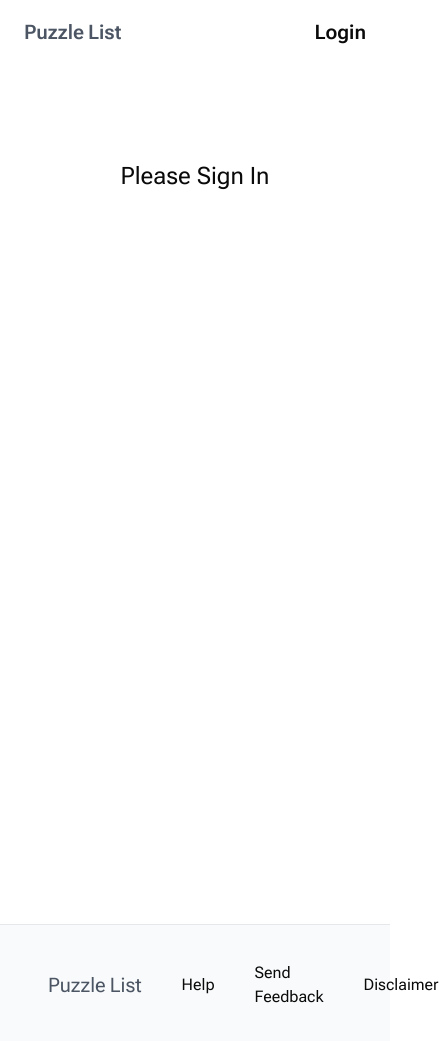
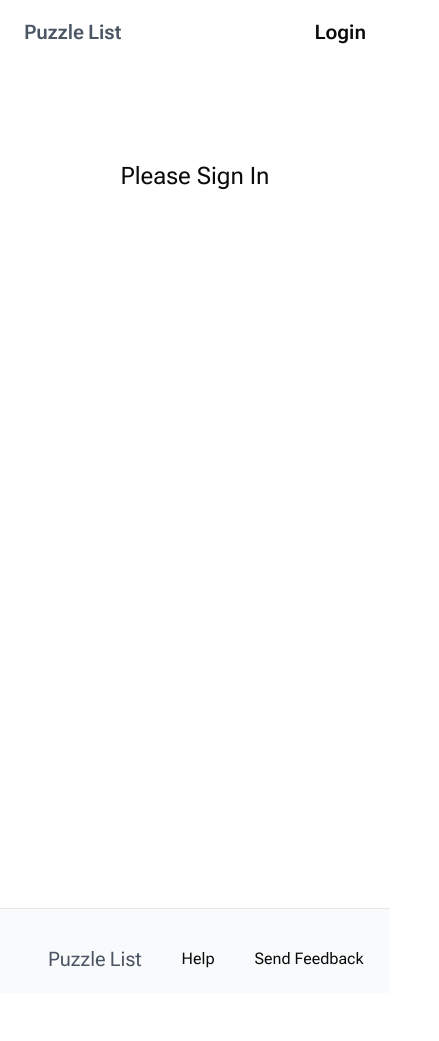
Before and after one commit to Colton-Bassett/puzzlelist, a Next.js app: page / in a window 390 px wide. Shown: the whole page, 439 px wide, since content can reach past the window. After the commit the page ends 993 px from the top, so only its background shows below. Built offline with nearby package versions, Linux system fonts and the light colour scheme; no server answers; the database is empty.

Commit message:
Fixed user puzzles responsiveness on smaller screens

```diff
--- a/src/app/_components/footer.tsx
+++ b/src/app/_components/footer.tsx
@@ -1,8 +1,8 @@
 export default function Footer() {
 	return (
-		<div className="bg-gray-50">
-			<footer className="m-auto mt-4 flex w-full max-w-5xl border-t border-gray-200 px-12 pb-3 pt-9">
-				<div className="flex items-center pb-5">
+		<div className="flex overflow-auto whitespace-nowrap border-t border-gray-200 bg-gray-50">
+			<footer className="m-auto mt-4 flex w-full max-w-5xl px-12 pb-5 pt-5 md:pb-9 md:pt-9">
+				<div className="flex w-full items-center">
 					<a href="/" className="text-xl">
 						<span className="text-gray-600">Puzzle</span>
 						<span className="pl-1 text-gray-600">List</span>
--- a/src/app/_components/home/addPuzzleButton.tsx
+++ b/src/app/_components/home/addPuzzleButton.tsx
@@ -35,7 +35,7 @@ const AddPuzzleButton: React.FC<AddPuzzleButtonProps> = ({
 		(userPuzzle) => userPuzzle.puzzleId === puzzleId,
 	);
 	return (
-		<div className="flex items-center justify-center">
+		<div className="flex w-10 items-center justify-center">
 			{isPuzzleInUserList || isPuzzleJoinIdInUserList ? (
 				<button className="" onClick={() => alert("unfollow puzzle")}>
 					<svg
--- a/src/app/_components/home/recommendedPuzzles.tsx
+++ b/src/app/_components/home/recommendedPuzzles.tsx
@@ -12,7 +12,6 @@ const RecommendedPuzzles: React.FC<PuzzleProps> = async ({ puzzles }) => {
 	return (
 		<div className="bg-gray-50">
 			<div className="m-auto max-w-5xl px-12 py-6">
-				<section>
 				<div className="text-lg">Discover more</div>
 				<div className="mb-3 mt-2 flex items-center">
 					<div className="mr-1">You may be interested in</div>
@@ -33,6 +32,7 @@ const RecommendedPuzzles: React.FC<PuzzleProps> = async ({ puzzles }) => {
 						</svg>
 					</div>
 				</div>
+
 				<div className="flex overflow-auto whitespace-nowrap">
 					{[...puzzles].map((puzzle) => (
 						<div
@@ -55,7 +55,6 @@ const RecommendedPuzzles: React.FC<PuzzleProps> = async ({ puzzles }) => {
 						</div>
 					))}
 				</div>
-				</section>
 			</div>
 		</div>
 	);
--- a/src/app/_components/home/userPuzzles.tsx
+++ b/src/app/_components/home/userPuzzles.tsx
@@ -19,25 +19,27 @@ const UserPuzzles: React.FC<PuzzleProps> = async ({}) => {
 						key={id}
 						className="flex h-14 items-center border-t border-gray-200"
 					>
-						<div className="flex max-w-36 flex-1">
+						<div className="flex min-w-36">
 							<div className="mr-3 w-7">img</div>
 							<div className="mr-3 max-w-24 overflow-hidden text-ellipsis whitespace-nowrap">
 								{puzzle.name}
 							</div>
 						</div>
-						<div className="flex flex-1 justify-start">
+						<div className="flex min-w-20 flex-1 justify-start overflow-hidden text-ellipsis whitespace-nowrap">
 							<a
 								href={puzzle.url}
-								className="min-w-28 max-w-[224px] overflow-hidden text-ellipsis whitespace-nowrap text-right text-blue-500 hover:underline"
+								className="w-full text-left text-blue-500 hover:underline"
 							>
 								{puzzle.url}
 							</a>
 						</div>
-						<AddPuzzleButton puzzleId={id} userPuzzles={userPuzzles} />
+						<div className="ml-auto flex">
+							<AddPuzzleButton puzzleId={id} userPuzzles={userPuzzles} />
 
-						<CompletePuzzleCheckbox puzzleId={id} />
+							<CompletePuzzleCheckbox puzzleId={id} />
 
-						{completed}
+							{completed}
+						</div>
 					</li>
 				))}
 			</ul>
```
Lines whose indentation alone changed are shown as unchanged.
